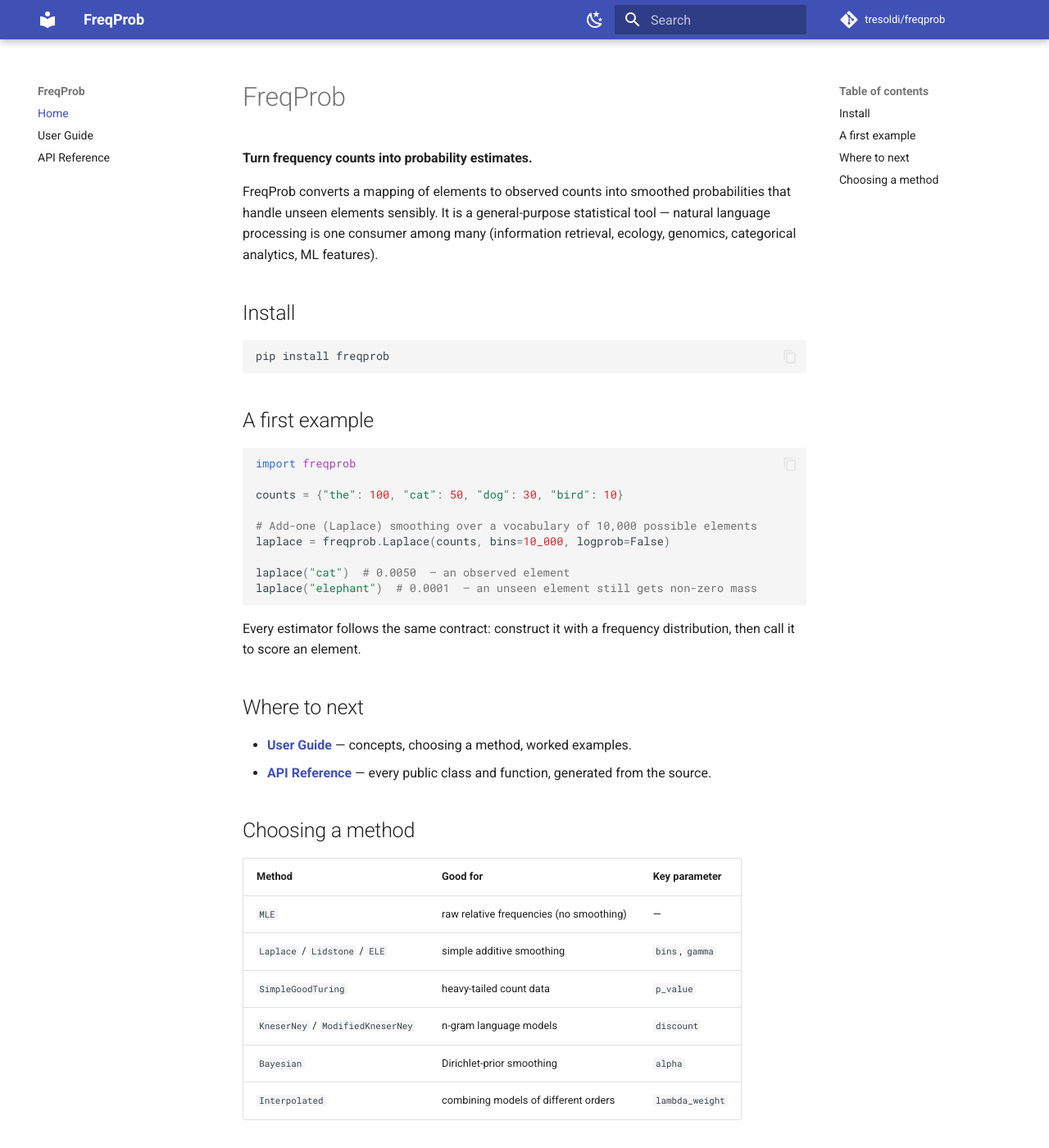
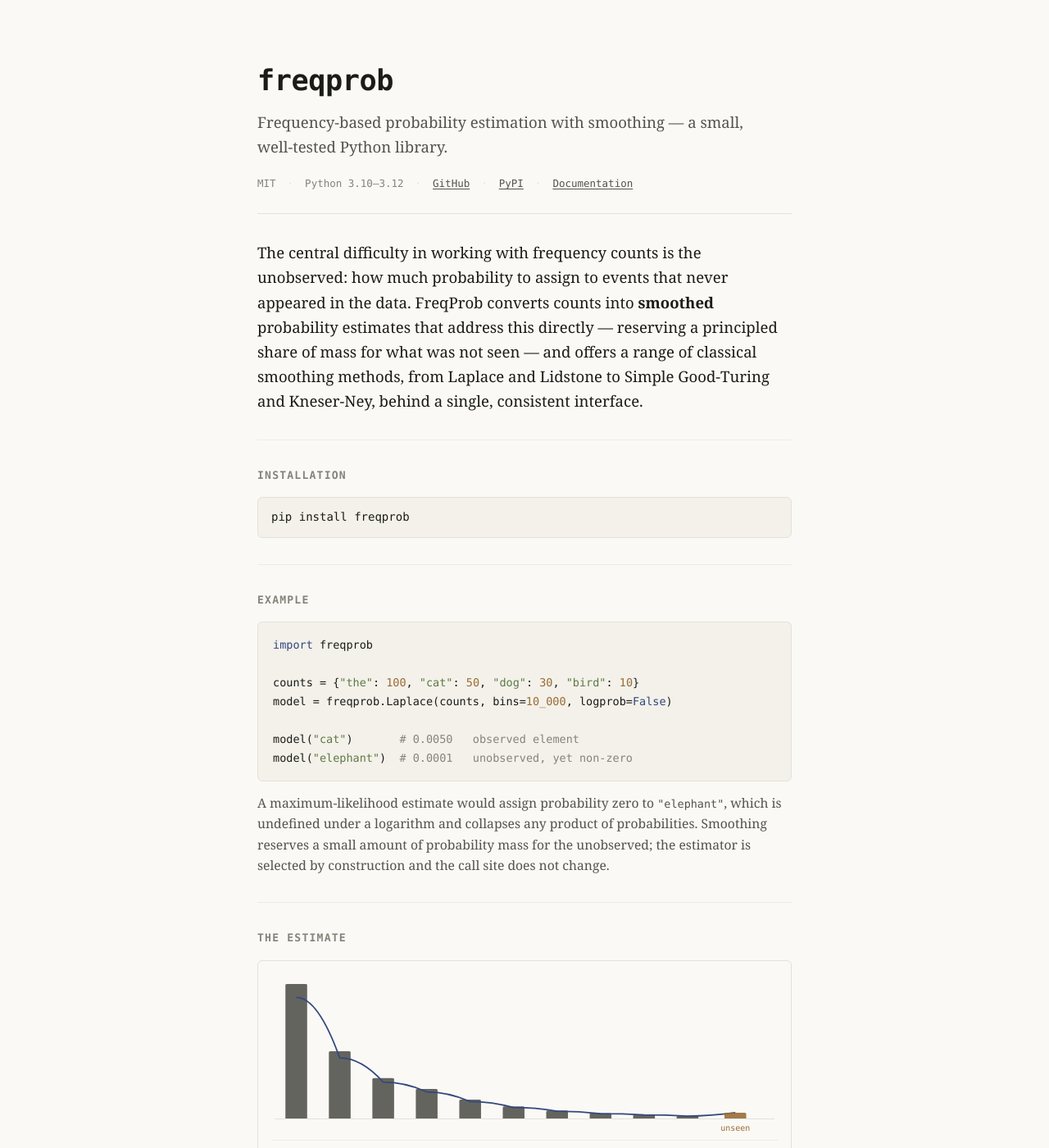
Before and after one commit to tresoldi/freqprob, an MkDocs documentation site: the page built from docs/index.md, in a window 1280 px wide and 1400 px high. Shown: the whole window at 82% size. Built offline with MkDocs 1.6.1 and Material for MkDocs 9.7.7, drawn with Linux system fonts in a browser that asks for light colours; comment, search, counter and statistics services are not loaded; some of the changed text lies outside the part shown.

Commit message:
docs: add a landing page and serve from freqprob.tresoldi.org (#39)
Add a dedicated documentation landing page in front of the docs, as a MkDocs
custom home template (overrides/home.html): a chromeless, academic "monograph"
design — lead, install, example, a captioned figure illustrating smoothing, a
methods table, domains, doc links, and a citation. The User Guide and API
Reference keep the standard Material chrome behind it.

- theme.custom_dir: overrides; docs/index.md now uses template: home.html.
- Serve from https://freqprob.tresoldi.org (docs/CNAME + site_url); update the
  README documentation links to the custom domain.

Verified: mkdocs build --strict succeeds, emits the CNAME, resolves the
in-page doc links, and the home renders chromeless while the docs keep Material
navigation. ruff + doc-example tests pass.

````diff
--- a/docs/index.md
+++ b/docs/index.md
@@ -1,48 +1,7 @@
-# FreqProb
-
-**Turn frequency counts into probability estimates.**
-
-FreqProb converts a mapping of elements to observed counts into smoothed
-probabilities that handle unseen elements sensibly. It is a general-purpose
-statistical tool — natural language processing is one consumer among many
-(information retrieval, ecology, genomics, categorical analytics, ML features).
-
-## Install
-
-```bash
-pip install freqprob
-```
-
-## A first example
-
-```python
-import freqprob
-
-counts = {"the": 100, "cat": 50, "dog": 30, "bird": 10}
-
-# Add-one (Laplace) smoothing over a vocabulary of 10,000 possible elements
-laplace = freqprob.Laplace(counts, bins=10_000, logprob=False)
-
-laplace("cat")  # 0.0050  — an observed element
-laplace("elephant")  # 0.0001  — an unseen element still gets non-zero mass
-```
-
-Every estimator follows the same contract: construct it with a frequency
-distribution, then call it to score an element.
-
-## Where to next
-
-- **[User Guide](USER_GUIDE.md)** — concepts, choosing a method, worked examples.
-- **[API Reference](reference.md)** — every public class and function, generated
-  from the source.
-
-## Choosing a method
-
-| Method | Good for | Key parameter |
-|--------|----------|---------------|
-| `MLE` | raw relative frequencies (no smoothing) | — |
-| `Laplace` / `Lidstone` / `ELE` | simple additive smoothing | `bins`, `gamma` |
-| `SimpleGoodTuring` | heavy-tailed count data | `p_value` |
-| `KneserNey` / `ModifiedKneserNey` | n-gram language models | `discount` |
-| `Bayesian` | Dirichlet-prior smoothing | `alpha` |
-| `Interpolated` | combining models of different orders | `lambda_weight` |
+---
+template: home.html
+title: FreqProb — frequency-based probability estimation
+hide:
+  - navigation
+  - toc
+---
--- a/mkdocs.yml
+++ b/mkdocs.yml
@@ -1,12 +1,13 @@
 site_name: FreqProb
 site_description: A Python library for probability smoothing and frequency-based estimation.
-site_url: https://tresoldi.github.io/freqprob/
+site_url: https://freqprob.tresoldi.org/
 repo_url: https://github.com/tresoldi/freqprob
 repo_name: tresoldi/freqprob
 edit_uri: edit/main/docs/
 
 theme:
   name: material
+  custom_dir: overrides
   palette:
     - media: "(prefers-color-scheme: light)"
       scheme: default
--- /dev/null
+++ b/overrides/home.html
@@ -0,0 +1,310 @@
+<!DOCTYPE html>
+<html lang="en">
+<head>
+<meta charset="utf-8">
+<meta name="viewport" content="width=device-width, initial-scale=1">
+<title>freqprob — frequency-based probability estimation</title>
+<meta name="description" content="A small, well-tested Python library that turns frequency counts into smoothed probability estimates, with consistent handling of unobserved elements.">
+<link rel="canonical" href="{{ config.site_url }}">
+<style>
+  :root {
+    --paper: #faf9f6;
+    --ink: #1b1b18;
+    --ink-2: #55534c;
+    --ink-3: #86837a;
+    --rule: #e4e1d9;
+    --rule-2: #efece5;
+    --link: #33477e;
+    --figure-bar: #3a3a34;
+    --figure-curve: #33477e;
+    --figure-unseen: #9a6b34;
+    --code-bg: #f3f1ea;
+    --serif: Charter, "Bitstream Charter", "Sitka Text", Cambria, "Iowan Old Style", Georgia, serif;
+    --mono: ui-monospace, "SF Mono", "JetBrains Mono", "Cascadia Code", Menlo, Consolas, monospace;
+    --measure: 44rem;
+  }
+  @media (prefers-color-scheme: dark) {
+    :root {
+      --paper: #14140f; --ink: #ece9e1; --ink-2: #b0ada2; --ink-3: #827f74;
+      --rule: #2a2a22; --rule-2: #201f19; --link: #97a8d8;
+      --figure-bar: #b8b5a8; --figure-curve: #97a8d8; --figure-unseen: #cf9d5f;
+      --code-bg: #1c1c15;
+    }
+  }
+
+  * { box-sizing: border-box; }
+  html { -webkit-text-size-adjust: 100%; }
+  body {
+    margin: 0; background: var(--paper); color: var(--ink);
+    font-family: var(--serif); font-size: 18px; line-height: 1.62;
+    -webkit-font-smoothing: antialiased; text-rendering: optimizeLegibility;
+  }
+  .page { max-width: var(--measure); margin: 0 auto; padding: 0 26px 96px; }
+  a { color: var(--link); text-underline-offset: 2px; text-decoration-thickness: 0.06em; }
+  a:hover { text-decoration-thickness: 0.12em; }
+  a:focus-visible { outline: 2px solid var(--link); outline-offset: 3px; border-radius: 2px; }
+
+  header.mast { padding: 68px 0 26px; border-bottom: 1px solid var(--rule); }
+  .title { font-size: 2.2rem; font-weight: 600; letter-spacing: -0.012em; margin: 0 0 8px; }
+  .title .mono { font-family: var(--mono); font-weight: 600; }
+  .dek { font-size: 1.16rem; color: var(--ink-2); margin: 0 0 20px; max-width: 34em; }
+  .meta { font-family: var(--mono); font-size: 12.5px; color: var(--ink-3); display: flex; flex-wrap: wrap; gap: 6px 14px; align-items: baseline; }
+  .meta a { color: var(--ink-2); }
+  .meta .sep { color: var(--rule); }
+
+  main > section { padding: 32px 0; border-bottom: 1px solid var(--rule-2); }
+  main > section:last-of-type { border-bottom: 0; }
+  h2 { font-size: 0.82rem; font-weight: 700; font-family: var(--mono); letter-spacing: 0.09em; text-transform: uppercase; color: var(--ink-3); margin: 0 0 16px; }
+  p { margin: 0 0 16px; } p:last-child { margin-bottom: 0; }
+  .lead { font-size: 1.16rem; } .lead b { font-weight: 600; }
+
+  code { font-family: var(--mono); font-size: 0.86em; }
+  pre { margin: 4px 0 0; background: var(--code-bg); border: 1px solid var(--rule); border-radius: 6px; padding: 16px 18px; overflow-x: auto; font-family: var(--mono); font-size: 13.5px; line-height: 1.7; color: var(--ink); }
+  pre.install { padding: 12px 16px; font-size: 14px; }
+  .c-com { color: var(--ink-3); } .c-kw { color: var(--link); }
+  .c-str { color: #5f7a45; } .c-num { color: var(--figure-unseen); }
+  @media (prefers-color-scheme: dark) { .c-str { color: #97b06f; } }
+  .after-code { font-size: 0.98rem; color: var(--ink-2); margin-top: 14px; }
+
+  figure { margin: 6px 0 0; }
+  .fig-frame { border: 1px solid var(--rule); border-radius: 6px; background: var(--paper); padding: 14px 16px 8px; }
+  canvas { width: 100%; height: 200px; display: block; }
+  .fig-legend { font-family: var(--mono); font-size: 11px; color: var(--ink-3); display: flex; flex-wrap: wrap; gap: 16px; margin-top: 4px; padding-top: 8px; border-top: 1px solid var(--rule-2); }
+  .fig-legend span { display: inline-flex; align-items: center; gap: 6px; }
+  .fig-legend i { width: 10px; height: 10px; border-radius: 2px; display: inline-block; }
+  figcaption { font-size: 0.9rem; color: var(--ink-2); line-height: 1.5; margin-top: 12px; }
+  figcaption b { font-weight: 600; color: var(--ink); }
+
+  table { width: 100%; border-collapse: collapse; font-size: 0.94rem; }
+  thead th { font-family: var(--mono); font-size: 10.5px; letter-spacing: 0.07em; text-transform: uppercase; color: var(--ink-3); font-weight: 600; text-align: left; padding: 0 14px 8px 0; border-bottom: 1.5px solid var(--ink-3); }
+  tbody td { padding: 9px 14px 9px 0; border-bottom: 1px solid var(--rule-2); vertical-align: baseline; }
+  tbody tr:last-child td { border-bottom: 1px solid var(--ink-3); }
+  td.m { font-family: var(--mono); font-size: 0.82rem; color: var(--ink); white-space: nowrap; }
+  td.k { font-family: var(--mono); font-size: 0.8rem; color: var(--ink-3); white-space: nowrap; }
+  .tbl-scroll { overflow-x: auto; }
+
+  ul.plain { margin: 0; padding: 0; list-style: none; }
+  ul.plain li { padding: 7px 0; border-bottom: 1px solid var(--rule-2); }
+  ul.plain li:last-child { border-bottom: 0; }
+  ul.plain b { font-weight: 600; } ul.plain .d { color: var(--ink-2); }
+
+  .links-row { display: flex; flex-wrap: wrap; gap: 4px 22px; font-size: 1rem; }
+
+  footer { padding-top: 30px; margin-top: 8px; border-top: 1px solid var(--rule); font-family: var(--mono); font-size: 12.5px; color: var(--ink-3); display: flex; justify-content: space-between; gap: 16px; flex-wrap: wrap; }
+
+  @media (prefers-reduced-motion: reduce) { * { animation: none !important; } }
+</style>
+</head>
+<body>
+<div class="page">
+  <header class="mast">
+    <h1 class="title"><span class="mono">freqprob</span></h1>
+    <p class="dek">Frequency-based probability estimation with smoothing — a small,
+      well-tested Python library.</p>
+    <div class="meta">
+      <span>MIT</span><span class="sep">·</span>
+      <span>Python 3.10–3.12</span><span class="sep">·</span>
+      <a href="https://github.com/tresoldi/freqprob">GitHub</a><span class="sep">·</span>
+      <a href="https://pypi.org/project/freqprob/">PyPI</a><span class="sep">·</span>
+      <a href="{{ base_url }}/USER_GUIDE/">Documentation</a>
+    </div>
+  </header>
+
+  <main>
+    <section>
+      <p class="lead">The central difficulty in working with frequency counts is the
+        unobserved: how much probability to assign to events that never appeared in
+        the data. FreqProb converts counts into <b>smoothed</b> probability estimates
+        that address this directly — reserving a principled share of mass for what was
+        not seen — and offers a range of classical smoothing methods, from Laplace and
+        Lidstone to Simple Good-Turing and Kneser-Ney, behind a single, consistent
+        interface.</p>
+    </section>
+
+    <section>
+      <h2>Installation</h2>
+      <pre class="install">pip install freqprob</pre>
+    </section>
+
+    <section>
+      <h2>Example</h2>
+<pre><span class="c-kw">import</span> freqprob
+
+counts = {<span class="c-str">"the"</span>: <span class="c-num">100</span>, <span class="c-str">"cat"</span>: <span class="c-num">50</span>, <span class="c-str">"dog"</span>: <span class="c-num">30</span>, <span class="c-str">"bird"</span>: <span class="c-num">10</span>}
+model = freqprob.Laplace(counts, bins=<span class="c-num">10_000</span>, logprob=<span class="c-kw">False</span>)
+
+model(<span class="c-str">"cat"</span>)       <span class="c-com"># 0.0050   observed element</span>
+model(<span class="c-str">"elephant"</span>)  <span class="c-com"># 0.0001   unobserved, yet non-zero</span></pre>
+      <p class="after-code">A maximum-likelihood estimate would assign probability
+        zero to <code>"elephant"</code>, which is undefined under a logarithm and
+        collapses any product of probabilities. Smoothing reserves a small amount of
+        probability mass for the unobserved; the estimator is selected by construction
+        and the call site does not change.</p>
+    </section>
+
+    <section>
+      <h2>The estimate</h2>
+      <figure>
+        <div class="fig-frame">
+          <canvas id="viz" width="720" height="200"></canvas>
+          <div class="fig-legend">
+            <span><i style="background:var(--figure-bar)"></i>observed counts</span>
+            <span><i style="background:var(--figure-curve)"></i>smoothed probability</span>
+            <span><i style="background:var(--figure-unseen)"></i>reserved for unobserved</span>
+          </div>
+        </div>
+        <figcaption><b>Figure 1.</b> Observed counts (bars) are normalised into a
+          smoothed probability distribution (curve). A share of the total mass is
+          held back for elements that were never observed, shown at right.</figcaption>
+      </figure>
+    </section>
+
+    <section>
+      <h2>Methods</h2>
+      <div class="tbl-scroll">
+        <table>
+          <thead>
+            <tr><th>Estimator</th><th>Appropriate when</th><th>Parameter</th></tr>
+          </thead>
+          <tbody>
+            <tr><td class="m">MLE</td><td>relative frequencies are wanted, without smoothing</td><td class="k">—</td></tr>
+            <tr><td class="m">Laplace, Lidstone, ELE</td><td>simple additive smoothing suffices</td><td class="k">bins, gamma</td></tr>
+            <tr><td class="m">SimpleGoodTuring</td><td>the distribution is heavy-tailed with many rare types</td><td class="k">p_value</td></tr>
+            <tr><td class="m">KneserNey, ModifiedKneserNey</td><td>estimating an n-gram language model</td><td class="k">discount</td></tr>
+            <tr><td class="m">Bayesian</td><td>a Dirichlet prior is assumed</td><td class="k">alpha</td></tr>
+            <tr><td class="m">Interpolated</td><td>a specific and a general model are combined</td><td class="k">lambda_weight</td></tr>
+          </tbody>
+        </table>
+      </div>
+    </section>
+
+    <section>
+      <h2>Beyond text</h2>
+      <p>The problem — estimating probabilities from counts, including for the
+        unobserved — recurs across fields. FreqProb is domain-neutral:</p>
+      <ul class="plain">
+        <li><b>Text.</b> <span class="d">n-gram and word-frequency models; term weighting.</span></li>
+        <li><b>Ecology.</b> <span class="d">species-abundance data and the classical unseen-species problem.</span></li>
+        <li><b>Genomics.</b> <span class="d">k-mer frequencies over the space of possible subsequences.</span></li>
+        <li><b>Categorical data.</b> <span class="d">smoothed category priors for features and event counts.</span></li>
+      </ul>
+    </section>
+
+    <section>
+      <h2>Documentation</h2>
+      <div class="links-row">
+        <a href="{{ base_url }}/USER_GUIDE/">User Guide →</a>
+        <a href="{{ base_url }}/reference/">API Reference →</a>
+        <a href="https://github.com/tresoldi/freqprob/blob/main/CHANGELOG.md">Changelog →</a>
+        <a href="https://github.com/tresoldi/freqprob">Source (GitHub) →</a>
+        <a href="https://pypi.org/project/freqprob/">Package (PyPI) →</a>
+      </div>
+    </section>
+
+    <section>
+      <h2>Citation</h2>
+<pre>@software{tresoldi_freqprob_2026,
+  author  = {Tresoldi, Tiago},
+  title   = {FreqProb: A Python library for probability smoothing
+             and frequency-based estimation},
+  year    = {2026},
+  version = {0.6.2},
+  url     = {https://github.com/tresoldi/freqprob}
+}</pre>
+    </section>
+  </main>
+
+  <footer>
+    <span>MIT License</span>
+    <span>© 2026 Tiago Tresoldi</span>
+  </footer>
+</div>
+
+<script>
+  (function () {
+    var canvas = document.getElementById("viz");
+    if (!canvas) return;
+    var ctx = canvas.getContext("2d");
+    var reduce = window.matchMedia("(prefers-reduced-motion: reduce)").matches;
+    function css(v) { return getComputedStyle(document.documentElement).getPropertyValue(v).trim(); }
+
+    var counts = [100, 50, 30, 22, 14, 9, 6, 4, 3, 2];
+    var total = counts.reduce(function (a, b) { return a + b; }, 0);
+    var unseenMass = 0.02;
+
+    function dims() {
+      var ratio = window.devicePixelRatio || 1;
+      var w = canvas.clientWidth, h = canvas.clientHeight;
+      canvas.width = w * ratio; canvas.height = h * ratio;
+      ctx.setTransform(ratio, 0, 0, ratio, 0, 0);
+      return { w: w, h: h };
+    }
+    function topRect(x, y, w, h, r) {
+      r = Math.min(r, w / 2, Math.max(h, 0));
+      ctx.beginPath(); ctx.moveTo(x, y + h); ctx.lineTo(x, y + r);
+      ctx.quadraticCurveTo(x, y, x + r, y); ctx.lineTo(x + w - r, y);
+      ctx.quadraticCurveTo(x + w, y, x + w, y + r); ctx.lineTo(x + w, y + h); ctx.closePath();
+    }
+    function draw(t) {
+      var d = dims(), w = d.w, h = d.h;
+      ctx.clearRect(0, 0, w, h);
+      var bar = css("--figure-bar"), curve = css("--figure-curve"),
+          unseen = css("--figure-unseen"), rule = css("--rule");
+      var padL = 4, padR = 4, padB = 22, padT = 14;
+      var plotH = h - padT - padB, plotW = w - padL - padR;
+      var n = counts.length, slot = plotW / (n + 1.5), barW = slot * 0.5;
+      var norm = counts[0] / total;
+
+      ctx.strokeStyle = rule; ctx.lineWidth = 1;
+      ctx.beginPath(); ctx.moveTo(padL, padT + plotH + 0.5); ctx.lineTo(w - padR, padT + plotH + 0.5); ctx.stroke();
+
+      var i;
+      for (i = 0; i < n; i++) {
+        var bh = (counts[i] / counts[0]) * plotH * t;
+        var x = padL + slot * (i + 0.5) - barW / 2;
+        ctx.fillStyle = bar; ctx.globalAlpha = 0.78;
+        topRect(x, padT + plotH - bh, barW, bh, 1.5); ctx.fill();
+      }
+      ctx.globalAlpha = 1;
+
+      var ce = Math.max(0, (t - 0.4) / 0.6);
+      if (ce > 0) {
+        var pts = [];
+        for (i = 0; i < n; i++) {
+          var px = padL + slot * (i + 0.5);
+          var py = padT + plotH - ((counts[i] / total) / norm) * plotH * 0.9;
+          pts.push([px, py]);
+        }
+        pts.push([padL + slot * (n + 0.6), padT + plotH - (unseenMass / norm) * plotH * 0.9]);
+        var drawN = Math.max(2, Math.floor(pts.length * ce));
+        ctx.strokeStyle = curve; ctx.lineWidth = 1.75; ctx.beginPath();
+        ctx.moveTo(pts[0][0], pts[0][1]);
+        for (i = 1; i < drawN; i++) {
+          var p0 = pts[i - 1], p1 = pts[i];
+          ctx.quadraticCurveTo((p0[0] + p1[0]) / 2, p0[1], p1[0], p1[1]);
+        }
+        ctx.stroke();
+      }
+
+      var uh = (unseenMass / norm) * plotH * 0.9 * t;
+      var xu = padL + slot * (n + 0.6) - barW / 2;
+      ctx.fillStyle = unseen; ctx.globalAlpha = 0.9;
+      topRect(xu, padT + plotH - Math.max(uh, 1.5), barW, Math.max(uh, 1.5), 1.5); ctx.fill();
+      ctx.globalAlpha = 1;
+      ctx.fillStyle = unseen; ctx.font = "10px " + css("--mono"); ctx.textAlign = "center";
+      ctx.fillText("unseen", xu + barW / 2, padT + plotH + 15);
+    }
+
+    var start = null;
+    function frame(ts) {
+      if (start === null) start = ts;
+      var t = Math.min(1, (ts - start) / 900);
+      draw(1 - Math.pow(1 - t, 3));
+      if (t < 1) requestAnimationFrame(frame);
+    }
+    if (reduce) { draw(1); } else { requestAnimationFrame(frame); }
+    window.addEventListener("resize", function () { draw(1); });
+  })();
+</script>
+</body>
+</html>
````
Also changed, not shown: CHANGELOG.md (+10 -0 lines), README.md (+3 -3 lines), 1 other file.
